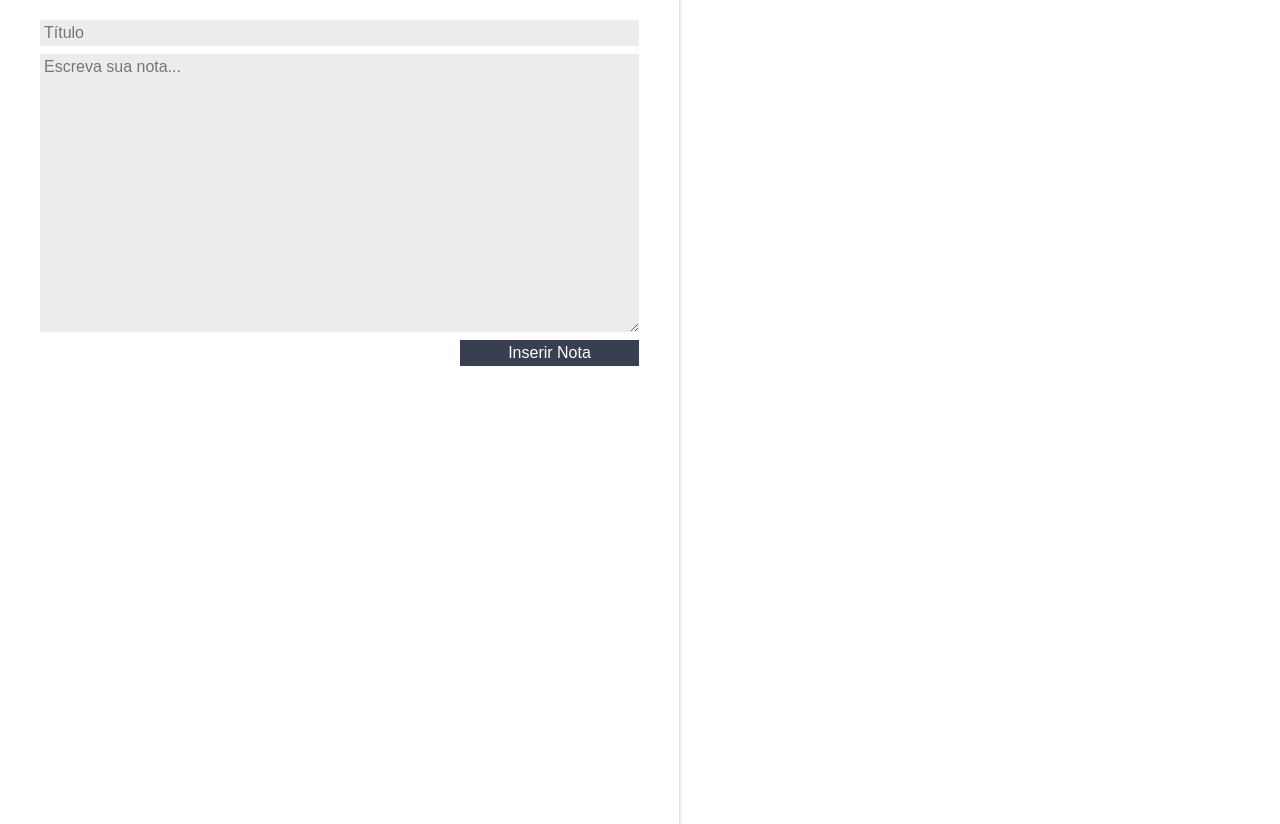
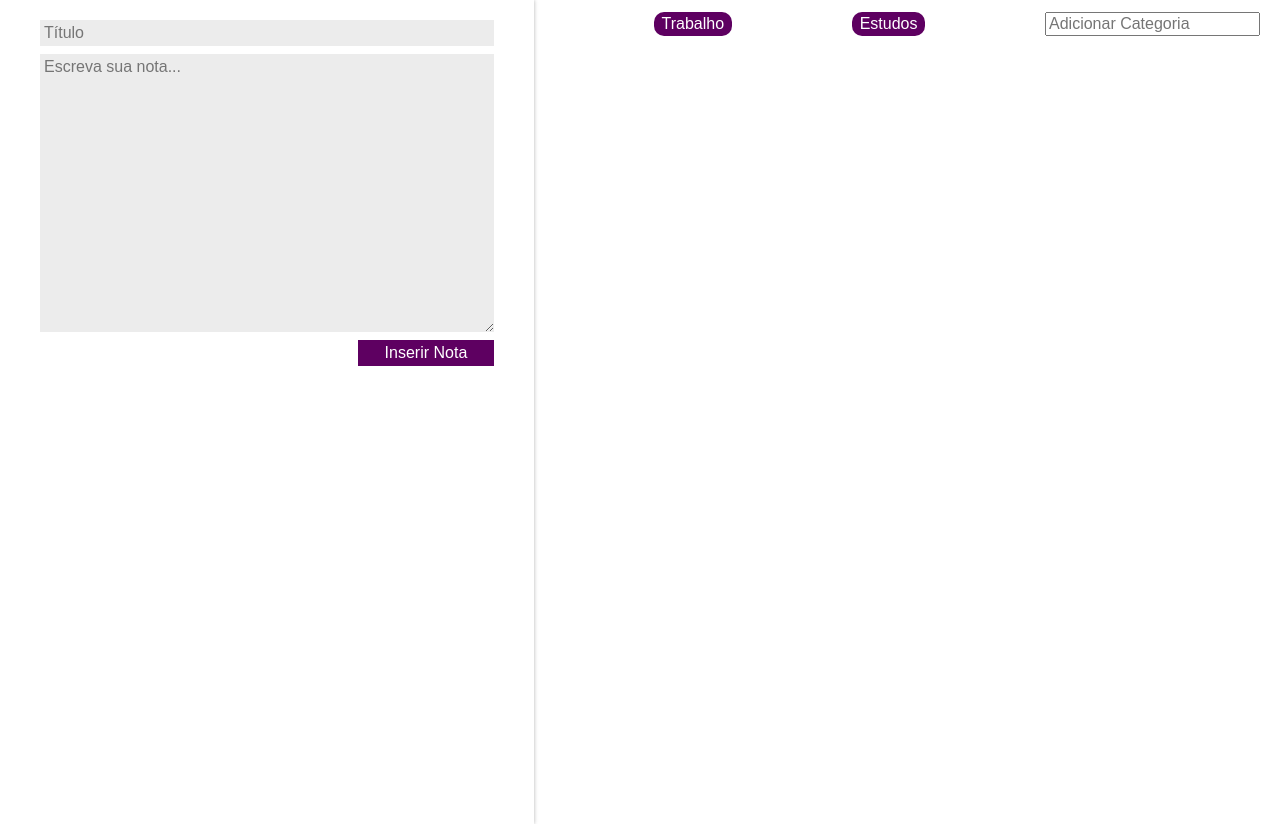
Before and after one commit to maulru/react1, a React (Create React App) app in the folder ceep/: page / in a window 1280 px wide. Built offline with nearby package versions, Linux system fonts and the light colour scheme.

Commit message:
Excluindo Notas e criando Categorias

```diff
--- a/ceep/src/App.js
+++ b/ceep/src/App.js
@@ -1,6 +1,7 @@
 import React, { Component } from "react";
 import ListaDeNotas from "./components/ListaDeNotas";
 import FormularioCadastro from "./components/FormularioCadastro";
+import ListaDeCategorias from "./components/ListaDeCategorias";
 import "./assets/App.css";
 import "./assets/index.css";
 
@@ -8,24 +9,46 @@ class App extends Component {
   constructor() {
     super();
     this.state = {
-      notas:[]
-    }
+      notas: [],
+      categorias:["Trabalho","Estudos"]
+    };
   }
 
   criarNota(titulo, texto) {
     const novaNota = { titulo, texto };
-    const novoArrayNotas = [...this.state.notas,novaNota]
+    const novoArrayNotas = [...this.state.notas, novaNota];
     const novoEstado = {
-      notas: novoArrayNotas
-    }
+      notas: novoArrayNotas,
+    };
+    this.setState(novoEstado);
+  }
+
+  deletarNota(index) {
+    let arrayNotas = this.state.notas;
+    arrayNotas.splice(index, 1);
+    this.setState({ notas: arrayNotas });
+  }
+
+  adicionarCategoria(nomeCategoria){
+    const novoArrayCategorias = [...this.state.categorias, nomeCategoria]
+    const novoEstado = {...this.state, categorias:novoArrayCategorias};
     this.setState(novoEstado)
   }
+
 
   render() {
     return (
       <section className="conteudo">
         <FormularioCadastro criarNota={this.criarNota.bind(this)} />
-        <ListaDeNotas notas={this.state.notas} />
+        <main className="conteudo-principal">
+          <ListaDeCategorias
+          adicionarCategoria = {this.adicionarCategoria.bind(this)}
+          categorias={this.state.categorias}/>
+          <ListaDeNotas
+            apagarNota={this.deletarNota.bind(this)}
+            notas={this.state.notas}
+          />
+        </main>
       </section>
     );
   }
--- a/ceep/src/assets/App.css
+++ b/ceep/src/assets/App.css
@@ -2,9 +2,13 @@
   display: flex;
 }
 
+.conteudo-principal {
+  flex-grow: 3;
+}
+
 :root {
   --primaria: #58a4b0;
-    --secundaria: #373f51;
+  --secundaria: #5e0061;
   --secundaria-ativa: #cccccc;
   --fundo: #ffffff;
   --fundo-detalhes: #ececec;
--- /dev/null
+++ b/ceep/src/components/ListaDeCategorias/ListaDeCategorias.jsx
@@ -0,0 +1,35 @@
+import React, { Component } from "react";
+import "./estilo.css";
+
+class ListaDeCategorias extends Component {
+  _handleEventoInput(e) {
+    if (e.key === "Enter") {
+      let valorCategoria = e.target.value;
+      this.props.adicionarCategoria(valorCategoria);
+    }
+  }
+
+  render() {
+    return (
+      <section className="lista-categorias">
+        <ul className="lista-categorias_lista">
+          {this.props.categorias.map((categoria, index) => {
+            return (
+              <li key={index} className="lista-categorias_item">
+                {categoria}
+              </li>
+            );
+          })}
+        </ul>
+        <input
+          type="text"
+          className="lista-categorias_input"
+          placeholder="Adicionar Categoria"
+          onKeyUp={this._handleEventoInput.bind(this)}
+        />
+      </section>
+    );
+  }
+}
+
+export default ListaDeCategorias;
--- /dev/null
+++ b/ceep/src/components/ListaDeCategorias/estilo.css
@@ -0,0 +1,21 @@
+.lista-categorias{
+    display: flex;
+    flex-direction: row;
+    margin-top: 12px;
+}
+.lista-categorias_lista{
+    flex: 1;
+    display: flex;
+    flex-direction: row;
+    justify-content: space-evenly;
+}
+.lista-categorias_item{
+    background-color: var(--secundaria);
+    color: white;
+    padding: 4px 8px;
+    border-radius: 10px;
+    font-family: Arial, Helvetica, sans-serif;
+}
+.lista-categorias_input{
+    margin-right: 20px;
+}
--- /dev/null
+++ b/ceep/src/components/ListaDeCategorias/index.js
@@ -0,0 +1,2 @@
+import ListaDeCategorias from "./ListaDeCategorias"
+export default ListaDeCategorias;
--- a/ceep/src/components/ListaDeNotas/listaDeNotas.jsx
+++ b/ceep/src/components/ListaDeNotas/listaDeNotas.jsx
@@ -9,7 +9,12 @@ class ListaDeNotas extends Component {
         {this.props.notas.map((nota, index) => {
           return (
             <li className="lista-notas_item" key={index}>
-              <CardNota titulo={nota.titulo} texto={nota.texto} />
+              <CardNota
+                indice={index}
+                apagarNota={this.props.apagarNota}
+                titulo={nota.titulo}
+                texto={nota.texto}
+              />
             </li>
           );
         })}
```
Also changed, not shown: ceep/src/components/CardNota/cardNota.jsx (+7 -0 lines), ceep/src/assets/img/delete.svg (added). Lines whose indentation alone changed are shown as unchanged.
